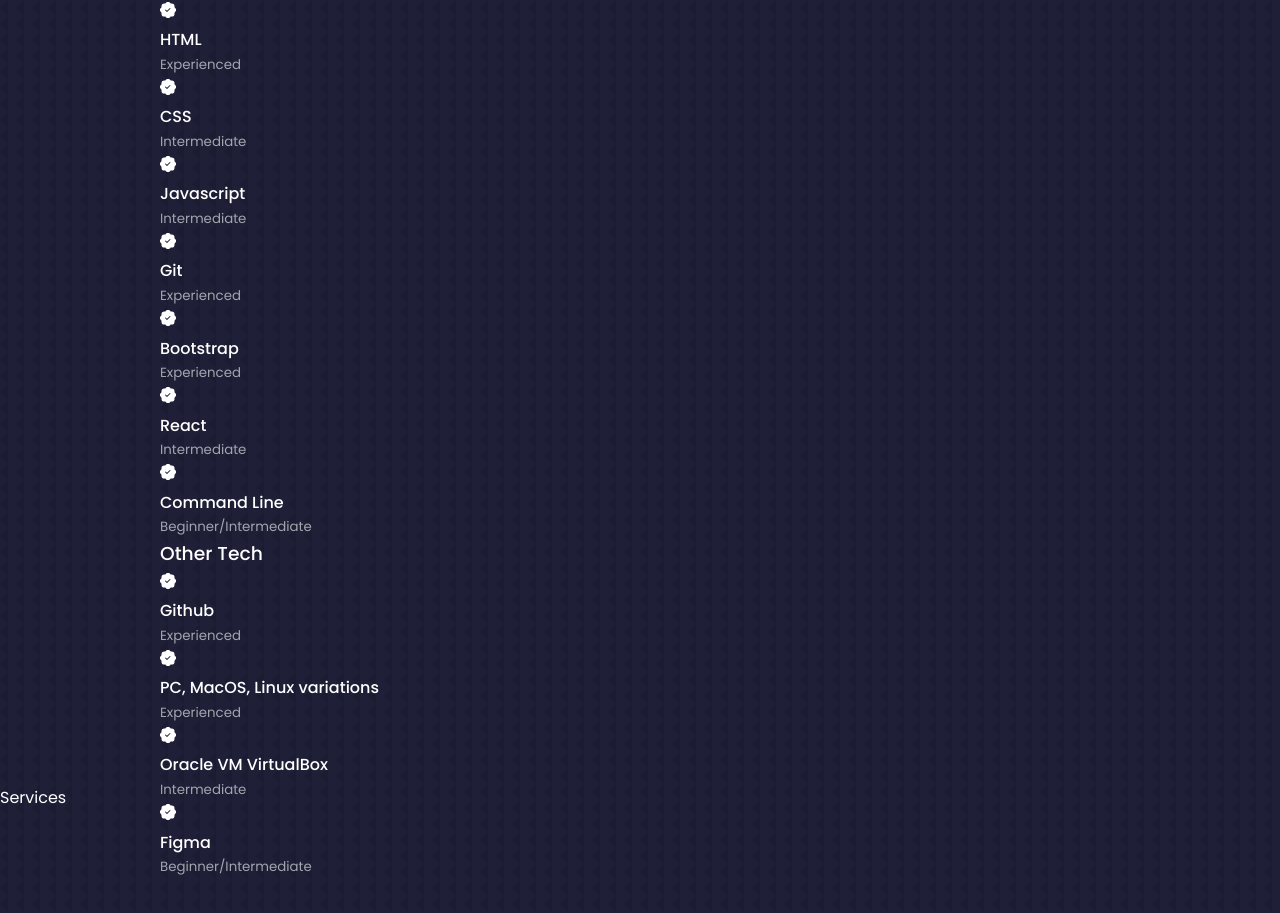
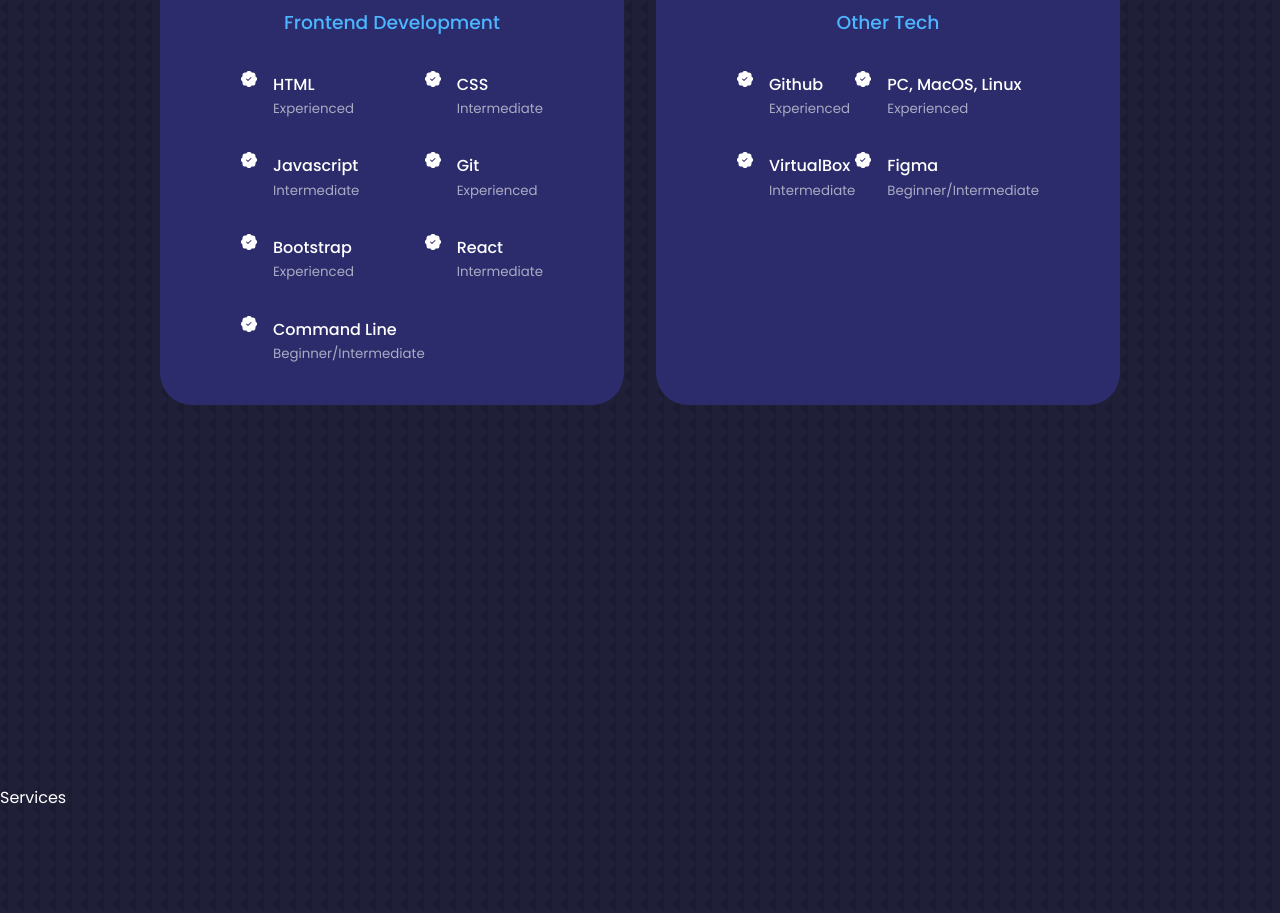
Before and after one commit to CameronRiecan/CameronRiecan.github.io, a React (Create React App) app: page / in a window 1280 px wide. Shown: the part 2000-2913 px from the top of the page. Built offline with nearby package versions, Linux system fonts and the light colour scheme.

Commit message:
add css styles, put experience details content into a div to group

```diff
--- a/src/components/experience/Experience.jsx
+++ b/src/components/experience/Experience.jsx
@@ -14,38 +14,52 @@
           <div className="experience_content">
             <article className='experience_details'>
               <BsPatchCheckFill />
+              <div>
                 <h4>HTML</h4>
                 <small className='text-light'>Experienced</small>
+              </div>
             </article>
             <article className='experience_details'>
               <BsPatchCheckFill />
+              <div>
                 <h4>CSS</h4>
                 <small className='text-light'>Intermediate</small>
+              </div>
             </article>
             <article className='experience_details'>
               <BsPatchCheckFill />
+              <div>
                 <h4>Javascript</h4>
                 <small className='text-light'>Intermediate</small>
+              </div>
             </article>
             <article className='experience_details'>
               <BsPatchCheckFill />
+              <div>
                 <h4>Git</h4>
                 <small className='text-light'>Experienced</small>
+              </div>
             </article>
             <article className='experience_details'>
               <BsPatchCheckFill />
+              <div>
                 <h4>Bootstrap</h4>
                 <small className='text-light'>Experienced</small>
+              </div>
             </article>
             <article className='experience_details'>
               <BsPatchCheckFill />
+              <div>
                 <h4>React</h4>
                 <small className='text-light'>Intermediate</small>
+              </div>
             </article>
             <article className='experience_details'>
               <BsPatchCheckFill />
+              <div>
                 <h4>Command Line</h4>
                 <small className='text-light'>Beginner/Intermediate</small>
+              </div>
             </article>
           </div>
         </div>
@@ -57,23 +71,31 @@
           <div className='experience_content'>
             <article className='experience_details'>
               <BsPatchCheckFill />
+              <div>
                 <h4>Github</h4>
                 <small className='text-light'>Experienced</small>
+              </div>
             </article>
             <article className='experience_details'>
               <BsPatchCheckFill />
-              <h4>PC, MacOS, Linux variations</h4>
+              <div>
+                <h4>PC, MacOS, Linux</h4>
                 <small className='text-light'>Experienced</small>
+              </div>
             </article>
             <article className='experience_details'>
               <BsPatchCheckFill />
-              <h4>Oracle VM VirtualBox</h4>
+              <div>
+                <h4>VirtualBox</h4>
                 <small className='text-light'>Intermediate</small>
+              </div>
             </article>
             <article className='experience_details'>
               <BsPatchCheckFill />
+              <div>
                 <h4>Figma</h4>
                 <small className='text-light'>Beginner/Intermediate</small>
+              </div>
             </article>
         </div>
         </div>
--- a/src/components/experience/experience.css
+++ b/src/components/experience/experience.css
@@ -0,0 +1,38 @@
+/* Experience component CSS */
+
+.experience_container {
+    display: grid;
+    grid-template-columns: 1fr 1fr;
+    gap: 2rem;
+}
+
+.experience_container > div {
+    background: var(--color-bg-variant);
+    padding: 2.4rem 5rem;
+    border-radius: 2rem;
+    border: 1px solid transparent;
+    transition: var(--transition);
+}
+
+.experience_container > div:hover {
+    background: transparent;
+    border-color: var(--color-primary-variant);
+    cursor: default;
+}
+
+.experience_container > div h3 {
+    text-align: center;
+    margin-bottom: 2rem;
+    color: var(--color-primary);
+}
+
+.experience_content {
+    display: grid;
+    grid-template-columns: 1fr 1fr;
+    row-gap: 2rem;
+}
+
+.experience_details {
+    display: flex;
+    gap: 1rem;
+}
```
Lines whose indentation alone changed are shown as unchanged.
